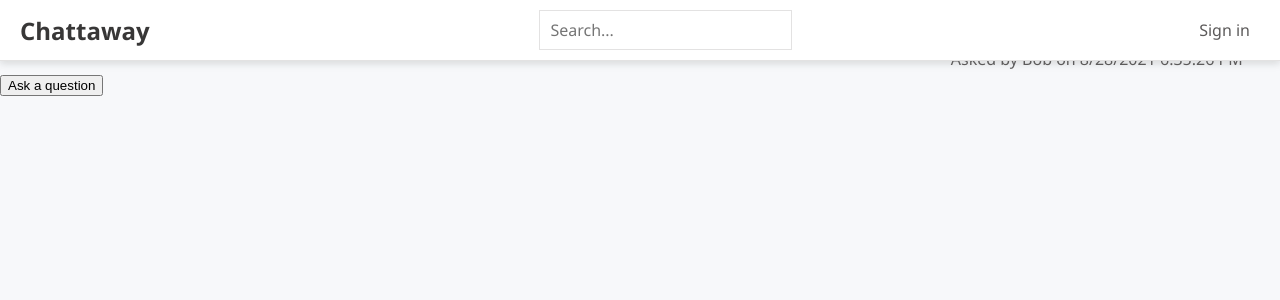
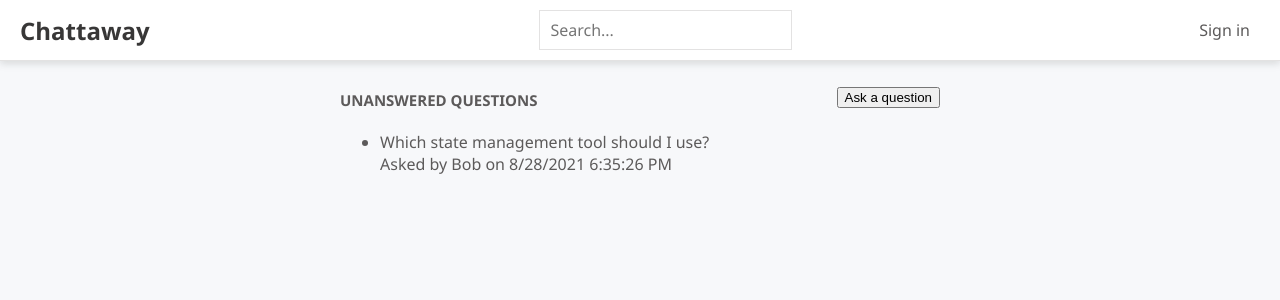
Before and after one commit to MaximPVladimirovich/Forum-Project_React, a React (Create React App) app: page / in a window 1280 px wide. Shown: the top 300 px of the page. Built offline with nearby package versions, Linux system fonts and the light colour scheme.

Commit message:
Added css to page title

```diff
--- a/src/Components/PageTitle.tsx
+++ b/src/Components/PageTitle.tsx
@@ -8,7 +8,13 @@ interface Props {
 
 export const PageTitle = function({children}: Props) {
   return (
-    <h2>
+    <h2 css={css`
+    font-size: 15px;
+    font-weight: bold;
+    margin: 10px 0px 5px;
+    text-align: center;
+    text-transform: uppercase;
+    `}>
       {children}
     </h2>
   )
--- a/src/Pages/HomePage.tsx
+++ b/src/Pages/HomePage.tsx
@@ -3,6 +3,8 @@ import { css } from '@emotion/react'
 import React from 'react'
 import { QuestionList } from '../Components/QuestionList'
 import {getUnansweredQuestions, QuestionData} from '../MockData/QuestionsData'
+import { PageTitle } from '../Components/PageTitle'
+import { Page } from '../Components/Page'
 
 
 export const HomePage = function() {
@@ -23,13 +25,13 @@ export const HomePage = function() {
   }
 
   return (
-    <div css={css`
+    <Page >
+      <div css={css`
     display: flex;
     align-items: center;
     justify-content: space-between;
   `}>
-      <div>
-        <h2>Unanswered Questions</h2>
+        <PageTitle>Unanswered Questions</PageTitle>
         <button onClick={handleAskQuestion}>Ask a question</button>
       </div>
       {
@@ -39,7 +41,7 @@ export const HomePage = function() {
         <QuestionList data={questions || [] }/>
       )
     }
-    </div>
+    </Page>
 
   )
 }
```
